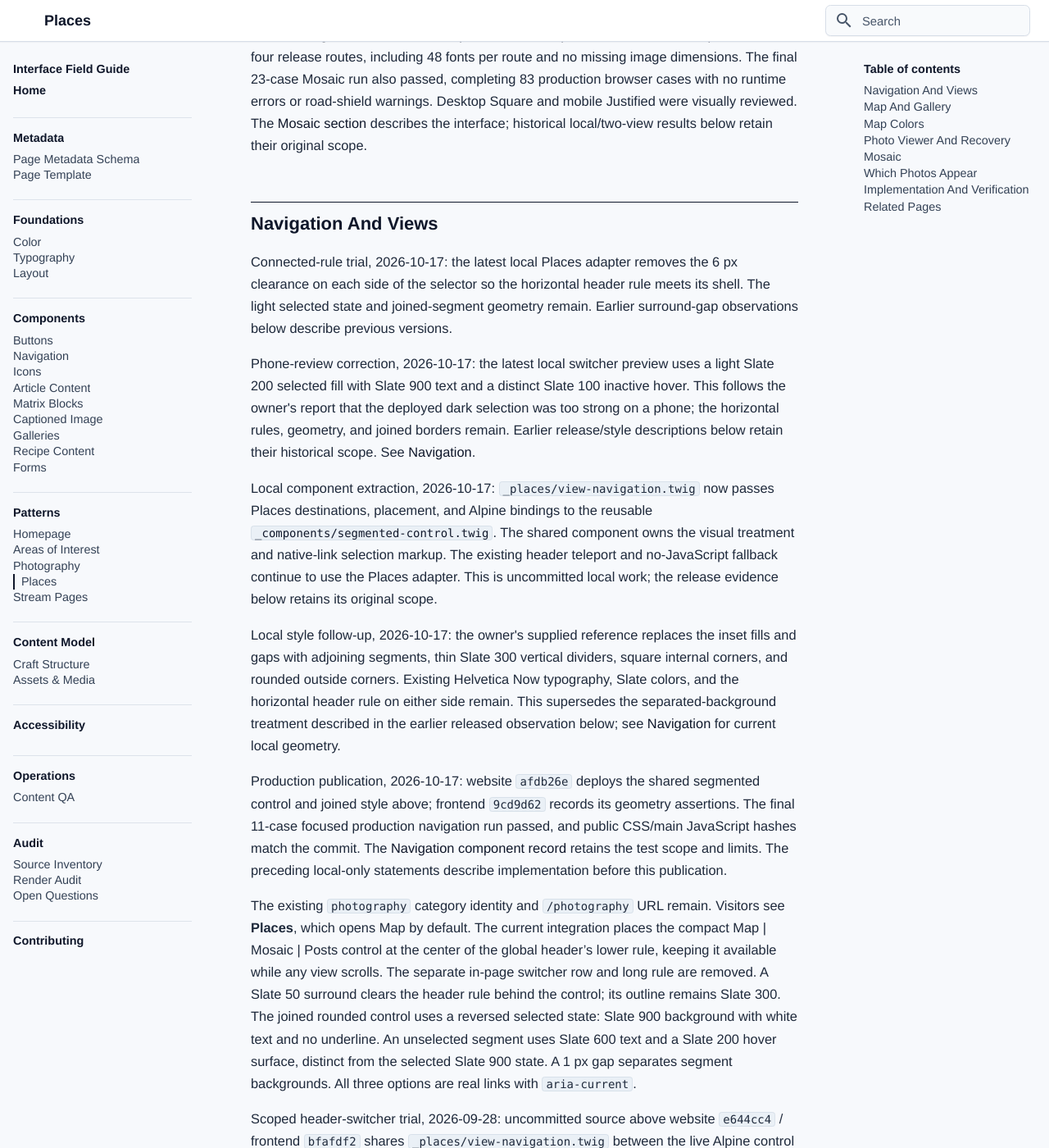
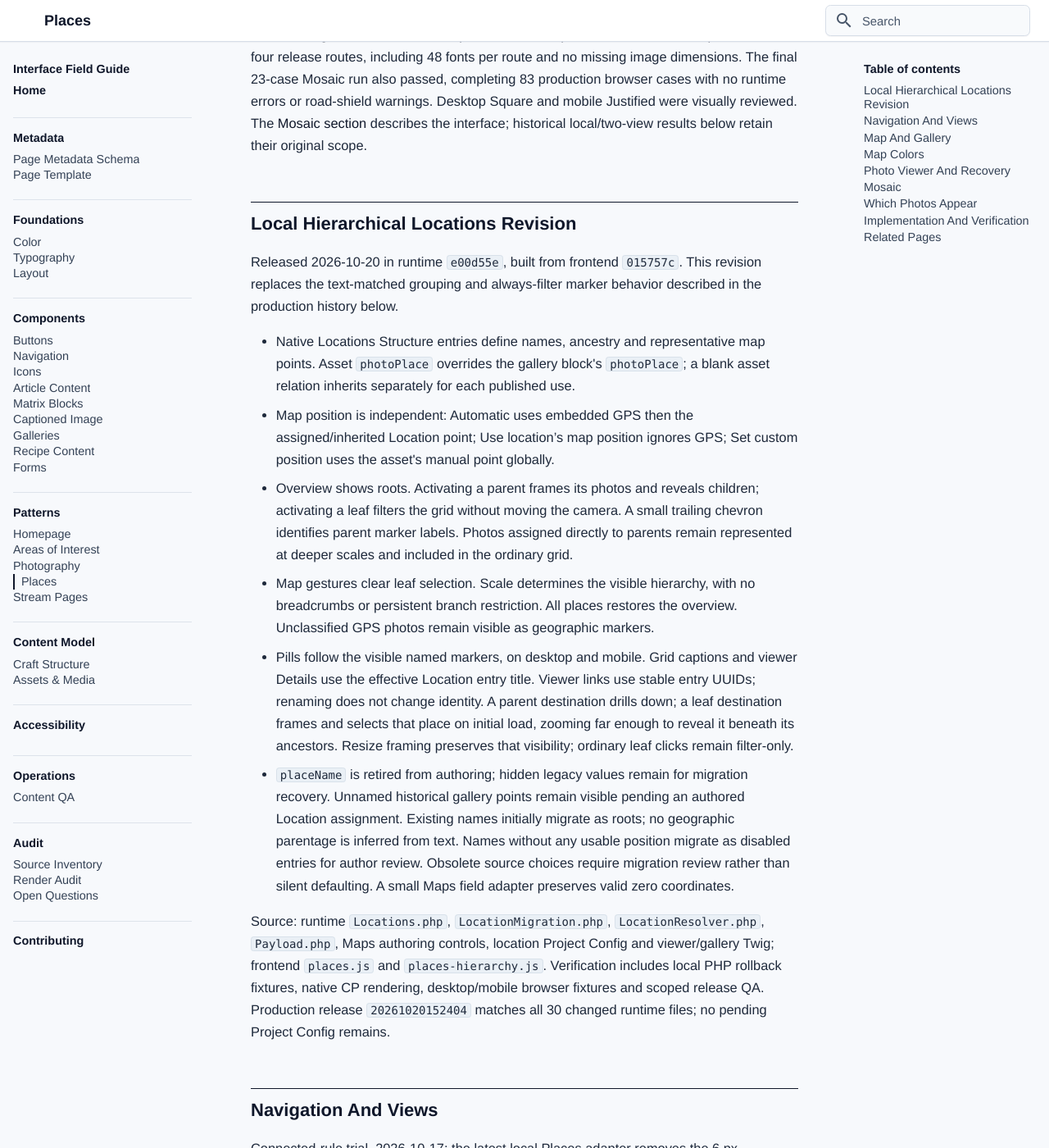
Before and after one commit to bentilden/Design-System, an MkDocs documentation site: the page built from docs/patterns/places.md, in a window 1280 px wide and 1400 px high, scrolled down 463 px. Shown: the whole window at 82% size. Built offline with MkDocs 1.6.1 and Material for MkDocs 9.7.7, drawn with Linux system fonts in a browser that asks for light colours; some web fonts are replaced.

Commit message:
Document released hierarchical Locations and viewer navigation

```diff
--- a/docs/patterns/places.md
+++ b/docs/patterns/places.md
@@ -45,6 +45,19 @@ review_status: active
 Places combines a photo map with a synchronized gallery. The first release was accepted on 2026-09-28 and is deployed to production and staging. The later Mosaic release below adds the third view and interface refinements. Dated trial paragraphs preserve their original evidence and are superseded by the recorded release state.
 
 Mosaic production release, 2026-09-28: website `acacd8adf66f2651b086411d63588b7a9e3ee962` and frontend `8fae64919e3e29f3f1b68bd6e1576f3c9fd7d78d` are deployed in release `20260928151023`. Places offers **Map | Mosaic | Posts**, retaining Map as the default. Both color-ordered Mosaic layouts, the shared header/toolbar, map overlay controls, and final chip visibility/dividers/padding are included. Release-file hashes, server checks, public assets, and 27 navigation/23 Places/10 chip browser cases passed. Generic checks passed on all four release routes, including 48 fonts per route and no missing image dimensions. The final 23-case Mosaic run also passed, completing 83 production browser cases with no runtime errors or road-shield warnings. Desktop Square and mobile Justified were visually reviewed. The [Mosaic section](#mosaic) describes the interface; historical local/two-view results below retain their original scope.
+
+## Local Hierarchical Locations Revision
+
+Released 2026-10-20 in runtime `e00d55e`, built from frontend `015757c`. This revision replaces the text-matched grouping and always-filter marker behavior described in the production history below.
+
+- Native Locations Structure entries define names, ancestry and representative map points. Asset `photoPlace` overrides the gallery block's `photoPlace`; a blank asset relation inherits separately for each published use.
+- Map position is independent: Automatic uses embedded GPS then the assigned/inherited Location point; Use location’s map position ignores GPS; Set custom position uses the asset's manual point globally.
+- Overview shows roots. Activating a parent frames its photos and reveals children; activating a leaf filters the grid without moving the camera. A small trailing chevron identifies parent marker labels. Photos assigned directly to parents remain represented at deeper scales and included in the ordinary grid.
+- Map gestures clear leaf selection. Scale determines the visible hierarchy, with no breadcrumbs or persistent branch restriction. All places restores the overview. Unclassified GPS photos remain visible as geographic markers.
+- Pills follow the visible named markers, on desktop and mobile. Grid captions and viewer Details use the effective Location entry title. Viewer links use stable entry UUIDs; renaming does not change identity. A parent destination drills down; a leaf destination frames and selects that place on initial load, zooming far enough to reveal it beneath its ancestors. Resize framing preserves that visibility; ordinary leaf clicks remain filter-only.
+- `placeName` is retired from authoring; hidden legacy values remain for migration recovery. Unnamed historical gallery points remain visible pending an authored Location assignment. Existing names initially migrate as roots; no geographic parentage is inferred from text. Names without any usable position migrate as disabled entries for author review. Obsolete source choices require migration review rather than silent defaulting. A small Maps field adapter preserves valid zero coordinates.
+
+Source: runtime `Locations.php`, `LocationMigration.php`, `LocationResolver.php`, `Payload.php`, Maps authoring controls, location Project Config and viewer/gallery Twig; frontend `places.js` and `places-hierarchy.js`. Verification includes local PHP rollback fixtures, native CP rendering, desktop/mobile browser fixtures and scoped release QA. Production release `20261020152404` matches all 30 changed runtime files; no pending Project Config remains.
 
 ## Navigation And Views
 
```
Also changed, not shown: docs/components/galleries.md (+2 -0 lines), docs/content-model/assets-media.md (+2 -0 lines), docs/content-model/craft-structure.md (+2 -0 lines).
